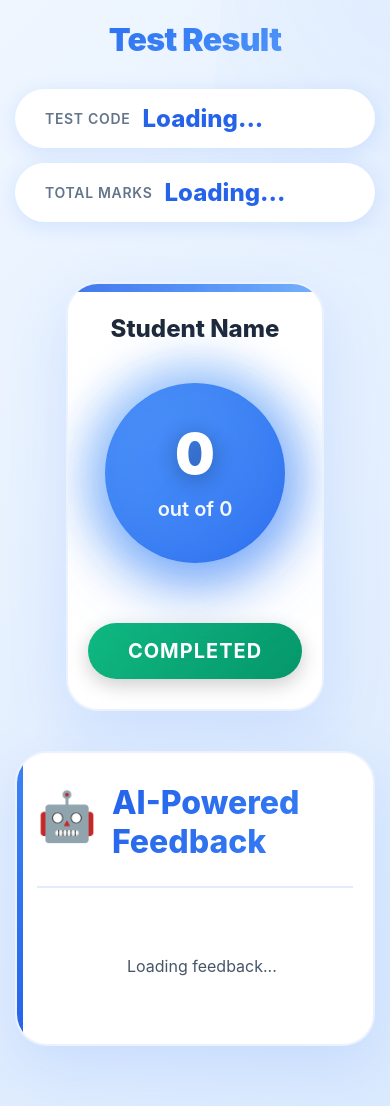
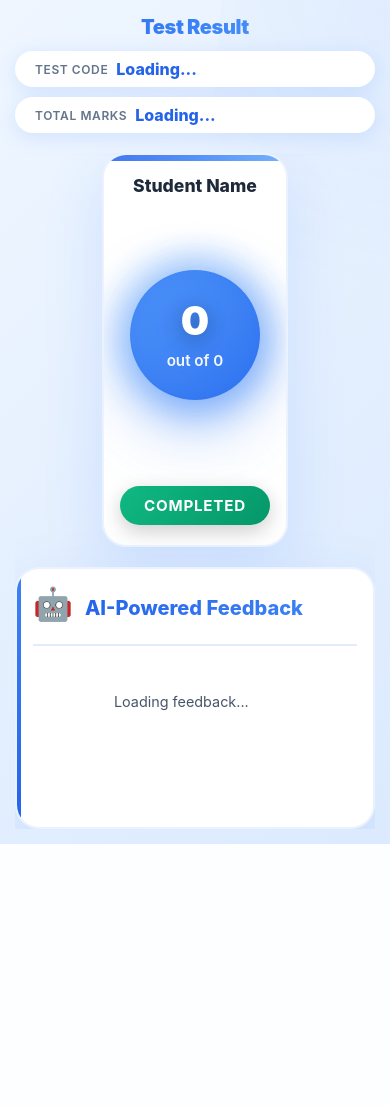
Before and after one commit to Balu-Chandrashekarr/InsightEval, a Flask app: page /student_result.html in a window 390 px wide. After the commit the page ends 844 px from the top, so only its background shows below. Run offline with Flask 3, Linux system fonts and the light colour scheme.

Commit message:
test result

```diff
--- a/templates/student_result.html
+++ b/templates/student_result.html
@@ -15,9 +15,9 @@
             font-family: 'Inter', 'Segoe UI', system-ui, -apple-system, sans-serif;
             background: linear-gradient(135deg, #eff6ff 0%, #dbeafe 100%);
             color: #1e293b;
-            min-height: 100vh;
+            height: 100vh;
+            overflow: hidden;
             position: relative;
-            overflow-x: hidden;
         }
 
         body::before {
@@ -40,9 +40,12 @@
         }
 
         .container {
-            max-width: 1600px;
+            max-width: 1400px;
             margin: 0 auto;
-            padding: 40px 20px;
+            padding: 20px;
+            height: 100vh;
+            display: flex;
+            flex-direction: column;
             position: relative;
             z-index: 1;
         }
@@ -50,7 +53,7 @@
         /* Header Section */
         .header {
             text-align: center;
-            margin-bottom: 60px;
+            margin-bottom: 20px;
             animation: fadeInDown 0.8s ease-out;
         }
 
@@ -66,32 +69,32 @@
         }
 
         .header h1 {
-            font-size: 3.5rem;
+            font-size: 2rem;
             font-weight: 900;
             background: linear-gradient(135deg, #2563eb 0%, #3b82f6 50%, #60a5fa 100%);
             -webkit-background-clip: text;
             -webkit-text-fill-color: transparent;
             background-clip: text;
-            margin-bottom: 20px;
+            margin-bottom: 12px;
             letter-spacing: -0.02em;
         }
 
         .test-meta {
             display: flex;
             justify-content: center;
-            gap: 40px;
+            gap: 20px;
             flex-wrap: wrap;
-            margin-top: 30px;
+            margin-top: 12px;
         }
 
         .meta-item {
             background: white;
-            padding: 20px 40px;
+            padding: 10px 24px;
             border-radius: 50px;
             box-shadow: 0 4px 20px rgba(59, 130, 246, 0.15);
             display: flex;
             align-items: center;
-            gap: 12px;
+            gap: 8px;
             transition: all 0.3s ease;
             animation: scaleIn 0.6s ease-out both;
         }
@@ -111,12 +114,12 @@
         }
 
         .meta-item:hover {
-            transform: translateY(-5px);
+            transform: translateY(-3px);
             box-shadow: 0 8px 30px rgba(59, 130, 246, 0.25);
         }
 
         .meta-label {
-            font-size: 0.875rem;
+            font-size: 0.75rem;
             font-weight: 600;
             color: #64748b;
             text-transform: uppercase;
@@ -124,7 +127,7 @@
         }
 
         .meta-value {
-            font-size: 1.5rem;
+            font-size: 1rem;
             font-weight: 800;
             color: #2563eb;
         }
@@ -133,8 +136,9 @@
         .main-layout {
             display: grid;
             grid-template-columns: 1fr 1.5fr;
-            gap: 40px;
-            margin-bottom: 40px;
+            gap: 20px;
+            flex: 1;
+            min-height: 0;
             animation: slideUp 0.8s ease-out 0.4s both;
         }
 
@@ -152,14 +156,17 @@
         /* Score Card - Left Side */
         .score-card {
             background: white;
-            border-radius: 32px;
-            padding: 60px 40px;
+            border-radius: 24px;
+            padding: 30px 24px;
             text-align: center;
             box-shadow: 0 20px 60px rgba(59, 130, 246, 0.15);
             border: 2px solid rgba(59, 130, 246, 0.1);
             position: relative;
             overflow: hidden;
             transition: all 0.4s ease;
+            display: flex;
+            flex-direction: column;
+            justify-content: space-between;
         }
 
         .score-card::before {
@@ -168,7 +175,7 @@
             top: 0;
             left: 0;
             right: 0;
-            height: 8px;
+            height: 6px;
             background: linear-gradient(90deg, #2563eb, #3b82f6, #60a5fa);
             animation: shimmer 3s ease-in-out infinite;
         }
@@ -179,30 +186,30 @@
         }
 
         .score-card:hover {
-            transform: translateY(-10px);
+            transform: translateY(-5px);
             box-shadow: 0 30px 80px rgba(59, 130, 246, 0.25);
         }
 
         .student-name {
-            font-size: 2rem;
+            font-size: 1.25rem;
             font-weight: 800;
             color: #1e293b;
-            margin-bottom: 40px;
+            margin-bottom: 20px;
         }
 
         .score-display {
-            margin: 40px 0;
+            margin: 20px 0;
         }
 
         .score-circle {
-            width: 280px;
-            height: 280px;
+            width: 180px;
+            height: 180px;
             border-radius: 50%;
             display: flex;
             flex-direction: column;
             align-items: center;
             justify-content: center;
-            margin: 0 auto 30px;
+            margin: 0 auto 20px;
             background: linear-gradient(135deg, #3b82f6, #2563eb);
             box-shadow: 0 25px 70px rgba(59, 130, 246, 0.4);
             position: relative;
@@ -223,11 +230,11 @@
         .score-circle::before {
             content: '';
             position: absolute;
-            inset: -6px;
+            inset: -4px;
             border-radius: 50%;
             background: linear-gradient(135deg, rgba(96, 165, 250, 0.6), rgba(59, 130, 246, 0.6));
             z-index: -1;
-            filter: blur(20px);
+            filter: blur(15px);
             animation: pulse 2.5s ease-in-out infinite;
         }
 
@@ -243,7 +250,7 @@
         }
 
         .marks-display {
-            font-size: 6rem;
+            font-size: 3.5rem;
             font-weight: 900;
             color: white;
             line-height: 1;
@@ -251,28 +258,28 @@
         }
 
         .total-marks {
-            font-size: 1.75rem;
+            font-size: 1.1rem;
             color: white;
             opacity: 0.95;
-            margin-top: 15px;
+            margin-top: 10px;
             font-weight: 600;
         }
 
         .status-badge {
             display: inline-block;
-            padding: 16px 40px;
+            padding: 10px 24px;
             border-radius: 50px;
-            font-size: 1.25rem;
+            font-size: 0.95rem;
             font-weight: 700;
             text-transform: uppercase;
             letter-spacing: 0.05em;
-            margin-top: 20px;
+            margin-top: 12px;
             box-shadow: 0 6px 20px rgba(0, 0, 0, 0.2);
             transition: all 0.3s ease;
         }
 
         .status-badge:hover {
-            transform: scale(1.1);
+            transform: scale(1.05);
         }
 
         .status-completed {
@@ -287,11 +294,11 @@
 
         .performance-indicator {
             display: inline-block;
-            padding: 12px 28px;
+            padding: 8px 20px;
             border-radius: 50px;
-            font-size: 1.1rem;
+            font-size: 0.9rem;
             font-weight: 700;
-            margin-top: 25px;
+            margin-top: 12px;
             transition: all 0.3s ease;
             animation: bounceIn 0.8s ease-out 1.4s both;
         }
@@ -314,7 +321,7 @@
         }
 
         .performance-indicator:hover {
-            transform: scale(1.15);
+            transform: scale(1.08);
         }
 
         .perf-excellent {
@@ -344,12 +351,14 @@
         /* Feedback Section - Right Side */
         .feedback-card {
             background: white;
-            border-radius: 32px;
-            padding: 50px;
+            border-radius: 24px;
+            padding: 30px;
             box-shadow: 0 20px 60px rgba(59, 130, 246, 0.15);
             border: 2px solid rgba(59, 130, 246, 0.1);
             position: relative;
-            overflow: hidden;
+            overflow-y: auto;
+            display: flex;
+            flex-direction: column;
         }
 
         .feedback-card::before {
@@ -357,7 +366,7 @@
             position: absolute;
             top: 0;
             left: 0;
-            width: 6px;
+            width: 4px;
             height: 100%;
             background: linear-gradient(180deg, #3b82f6, #2563eb);
             animation: heightGrow 1.2s ease-out 1s both;
@@ -371,24 +380,24 @@
         .feedback-header {
             display: flex;
             align-items: center;
-            gap: 15px;
-            margin-bottom: 30px;
-            padding-bottom: 25px;
+            gap: 12px;
+            margin-bottom: 20px;
+            padding-bottom: 16px;
             border-bottom: 2px solid rgba(59, 130, 246, 0.15);
         }
 
         .feedback-icon {
-            font-size: 3rem;
+            font-size: 2rem;
             animation: bounce 2s ease-in-out infinite;
         }
 
         @keyframes bounce {
             0%, 100% { transform: translateY(0); }
-            50% { transform: translateY(-10px); }
+            50% { transform: translateY(-8px); }
         }
 
         .feedback-title {
-            font-size: 2.5rem;
+            font-size: 1.5rem;
             font-weight: 800;
             background: linear-gradient(135deg, #2563eb, #3b82f6);
             -webkit-background-clip: text;
@@ -397,16 +406,29 @@
         }
 
         .feedback-content {
-            font-size: 1.2rem;
+            font-size: 1rem;
             color: #475569;
-            line-height: 2;
+            line-height: 1.7;
             white-space: pre-wrap;
+            overflow-y: auto;
+            flex: 1;
         }
 
         /* Responsive Design */
         @media (max-width: 1200px) {
             .main-layout {
                 grid-template-columns: 1fr;
+                overflow-y: auto;
+            }
+
+            body {
+                overflow: auto;
+                height: auto;
+            }
+
+            .container {
+                height: auto;
+                min-height: 100vh;
             }
 
             .score-card {
@@ -417,72 +439,76 @@
 
         @media (max-width: 768px) {
             .header h1 {
-                font-size: 2.5rem;
+                font-size: 1.5rem;
             }
 
             .test-meta {
-                gap: 20px;
+                gap: 12px;
             }
 
             .meta-item {
-                padding: 15px 30px;
+                padding: 8px 20px;
             }
 
             .score-circle {
-                width: 220px;
-                height: 220px;
+                width: 150px;
+                height: 150px;
             }
 
             .marks-display {
-                font-size: 4.5rem;
+                font-size: 2.8rem;
             }
 
             .student-name {
-                font-size: 1.5rem;
+                font-size: 1.1rem;
             }
 
             .score-card, .feedback-card {
-                padding: 40px 30px;
+                padding: 24px 20px;
             }
 
             .feedback-title {
-                font-size: 2rem;
+                font-size: 1.25rem;
+            }
+
+            .feedback-content {
+                font-size: 0.95rem;
             }
         }
 
         @media (max-width: 480px) {
             .container {
-                padding: 20px 15px;
+                padding: 15px;
             }
 
             .header h1 {
-                font-size: 2rem;
+                font-size: 1.25rem;
             }
 
             .test-meta {
                 flex-direction: column;
-                gap: 15px;
+                gap: 10px;
             }
 
             .score-circle {
-                width: 180px;
-                height: 180px;
+                width: 130px;
+                height: 130px;
             }
 
             .marks-display {
-                font-size: 3.5rem;
+                font-size: 2.5rem;
             }
 
             .total-marks {
-                font-size: 1.25rem;
+                font-size: 0.95rem;
             }
 
             .score-card, .feedback-card {
-                padding: 30px 20px;
+                padding: 20px 16px;
             }
 
             .feedback-content {
-                font-size: 1rem;
+                font-size: 0.9rem;
             }
         }
     </style>
@@ -517,10 +543,12 @@
                     </div>
                 </div>
 
-                <div class="status-badge status-completed" id="status">Completed</div>
+                <div>
+                    <div class="status-badge status-completed" id="status">Completed</div>
 
-                <div class="performance-indicator perf-excellent" id="performance" style="display: none;">
-                    Excellent Performance
+                    <div class="performance-indicator perf-excellent" id="performance" style="display: none;">
+                        Excellent Performance
+                    </div>
                 </div>
             </div>
 
```
Also changed, not shown: templates/teacher_result.html (+134 -50 lines).
